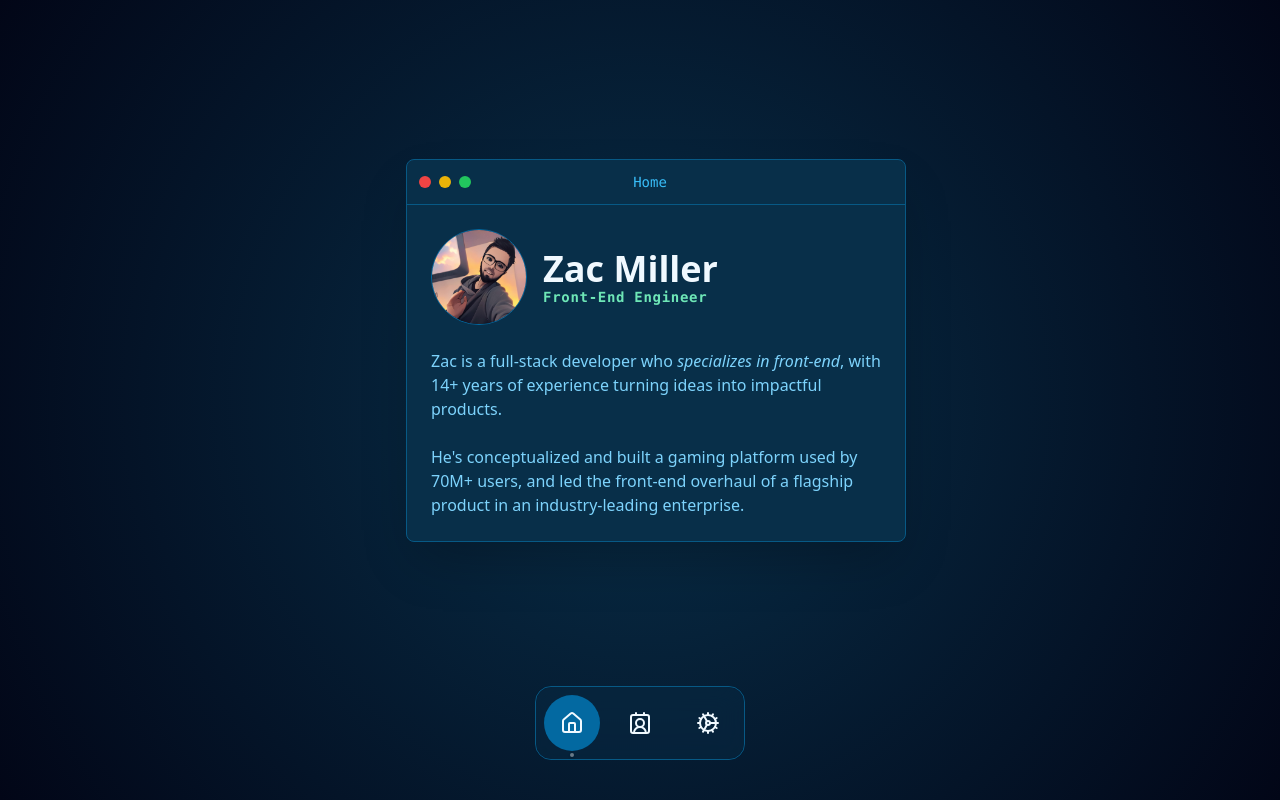
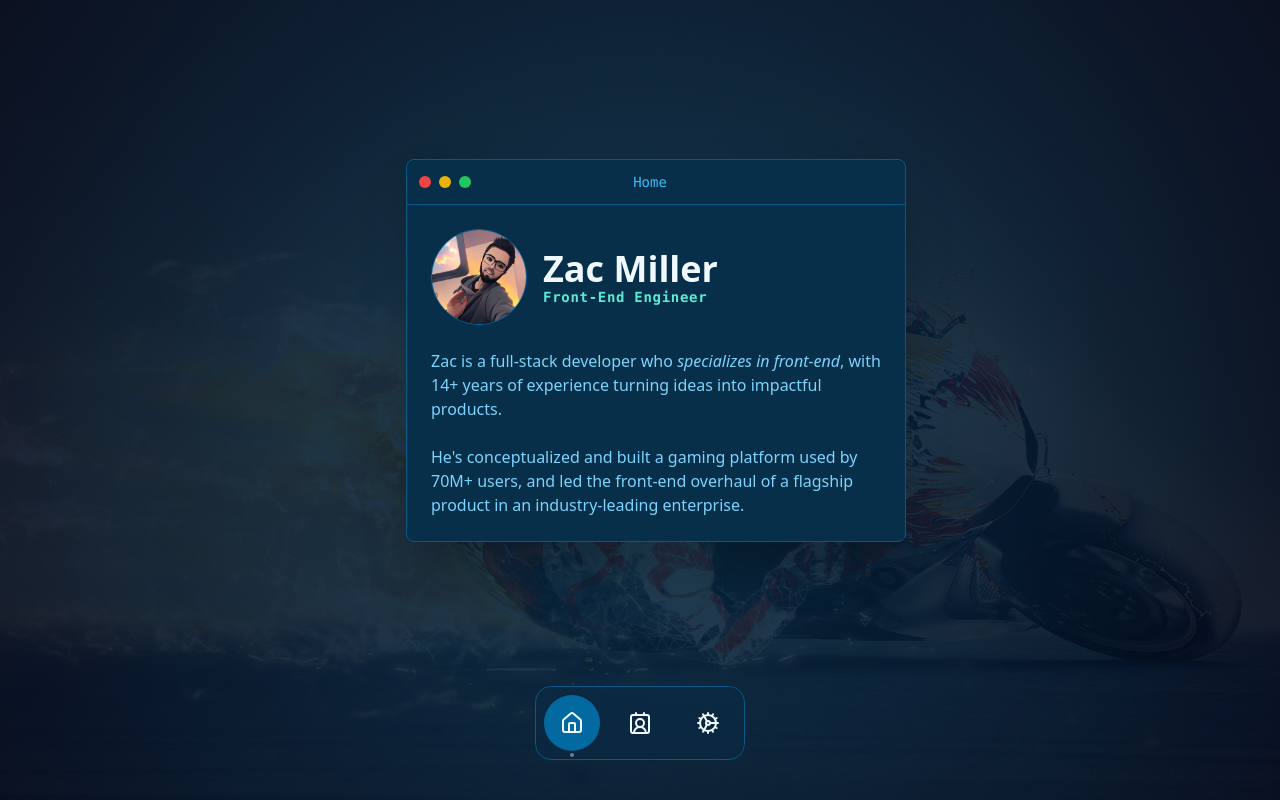
Before and after one commit to zacmiller26/portfolio-by-zac, a Next.js app: page / in a window 1280 px wide. Built offline with nearby package versions, Linux system fonts and the light colour scheme; what tailwindcss-hero-patterns would draw is missing.

Commit message:
feat(theme): add emerald theme and update ocean theme
- Added 'emerald' theme with corresponding colors
- Removed 'light' theme
- Adjusted colors in the 'ocean' theme for better visual consistency
- Updated appearance defaults in themeConfig.ts

```diff
--- a/app/globals.css
+++ b/app/globals.css
@@ -18,11 +18,11 @@
   --primary-3: theme('colors.sky.300');
   --primary-4: theme('colors.sky.400');
 
-  --accent-0: theme('colors.emerald.50');
-  --accent-1: theme('colors.emerald.100');
-  --accent-2: theme('colors.emerald.200');
-  --accent-3: theme('colors.emerald.300');
-  --accent-4: theme('colors.emerald.400');
+  --accent-0: theme('colors.teal.50');
+  --accent-1: theme('colors.teal.100');
+  --accent-2: theme('colors.teal.200');
+  --accent-3: theme('colors.teal.300');
+  --accent-4: theme('colors.teal.400');
 }
 
 html[data-theme='midnight'] {
@@ -69,6 +69,28 @@
   --accent-4: theme('colors.orange.400');
 }
 
+html[data-theme='emerald'] {
+  --surface-0: theme('colors.slate.950');
+  --surface-1: theme('colors.emerald.950');
+  --surface-2: theme('colors.emerald.900');
+  --surface-3: theme('colors.emerald.800');
+  --surface-4: theme('colors.emerald.700');
+  --surface-5: theme('colors.emerald.600');
+  --surface-6: theme('colors.emerald.500');
+
+  --primary-0: theme('colors.emerald.50');
+  --primary-1: theme('colors.emerald.100');
+  --primary-2: theme('colors.emerald.200');
+  --primary-3: theme('colors.emerald.300');
+  --primary-4: theme('colors.emerald.400');
+
+  --accent-0: theme('colors.amber.50');
+  --accent-1: theme('colors.amber.100');
+  --accent-2: theme('colors.amber.200');
+  --accent-3: theme('colors.amber.300');
+  --accent-4: theme('colors.amber.400');
+}
+
 html[data-theme='smoke'] {
   --surface-0: theme('colors.slate.950');
   --surface-1: theme('colors.slate.900');
@@ -91,28 +113,6 @@
   --accent-4: theme('colors.blue.400');
 }
 
-html[data-theme='light'] {
-  --surface-0: theme('colors.slate.400');
-  --surface-1: theme('colors.slate.300');
-  --surface-2: theme('colors.slate.200');
-  --surface-3: theme('colors.slate.100');
-  --surface-4: theme('colors.slate.50');
-  --surface-5: theme('colors.white');
-  --surface-6: theme('colors.slate.50');
-
-  --primary-0: theme('colors.slate.900');
-  --primary-1: theme('colors.slate.800');
-  --primary-2: theme('colors.slate.700');
-  --primary-3: theme('colors.slate.600');
-  --primary-4: theme('colors.slate.500');
-
-  --accent-0: theme('colors.blue.900');
-  --accent-1: theme('colors.blue.800');
-  --accent-2: theme('colors.blue.700');
-  --accent-3: theme('colors.blue.600');
-  --accent-4: theme('colors.blue.500');
-}
-
 html {
   background-color: var(--surface-0);
   max-height: 100dvh;
--- a/lib/config/themeConfig.ts
+++ b/lib/config/themeConfig.ts
@@ -1,25 +1,25 @@
-import { Fan, Flame, Lightbulb, Moon, Shell } from 'lucide-react'
+import { Fan, Flame, Moon, Shell, TreePine } from 'lucide-react'
 
 export const THEME_CONFIG = {
   ocean: {
     label: 'Ocean',
     icon: Shell
   },
+  ember: {
+    label: 'Ember',
+    icon: Flame
+  },
+  emerald: {
+    label: 'Pine',
+    icon: TreePine
+  },
   midnight: {
     label: 'Midnight',
     icon: Moon
   },
-  ember: {
-    label: 'Ember',
-    icon: Flame
-  },
   smoke: {
     label: 'Smoke',
     icon: Fan
-  },
-  light: {
-    label: 'Light',
-    icon: Lightbulb
   }
 }
 
@@ -28,6 +28,11 @@
 export type THEME_OPTION_TYPE = (typeof THEME_KEYS)[number]
 
 export const PATTERN_CONFIG = {
+  none: {
+    label: 'None',
+    className: null,
+    previewClassName: null
+  },
   temple: {
     label: 'Temple',
     className: 'heropattern-temple-white/10 opacity-20',
@@ -52,11 +57,6 @@
     label: 'Graph Paper',
     className: 'heropattern-graphpaper-white/10 opacity-20',
     previewClassName: 'heropattern-graphpaper-white/50 opacity-50'
-  },
-  none: {
-    label: 'None',
-    className: null,
-    previewClassName: null
   }
 }
 
@@ -66,21 +66,21 @@
 export type PATTERN_OPTION_TYPE = keyof typeof PATTERN_CONFIG
 
 export const WALLPAPER_CONFIG = {
-  none: {
-    label: 'None',
-    url: null
+  winter: {
+    label: 'Winter',
+    url: '/wallpaper-2.jpg'
   },
   seattle: {
     label: 'Seattle',
     url: '/wallpaper-1.jpg'
   },
-  racing: {
-    label: 'Racing',
-    url: '/wallpaper-2.jpg'
-  },
   gaming: {
     label: 'Gaming',
     url: '/wallpaper-3.jpg'
+  },
+  none: {
+    label: 'None',
+    url: null
   }
 }
 export const WALLPAPER_KEYS = Object.keys(WALLPAPER_CONFIG)
```
